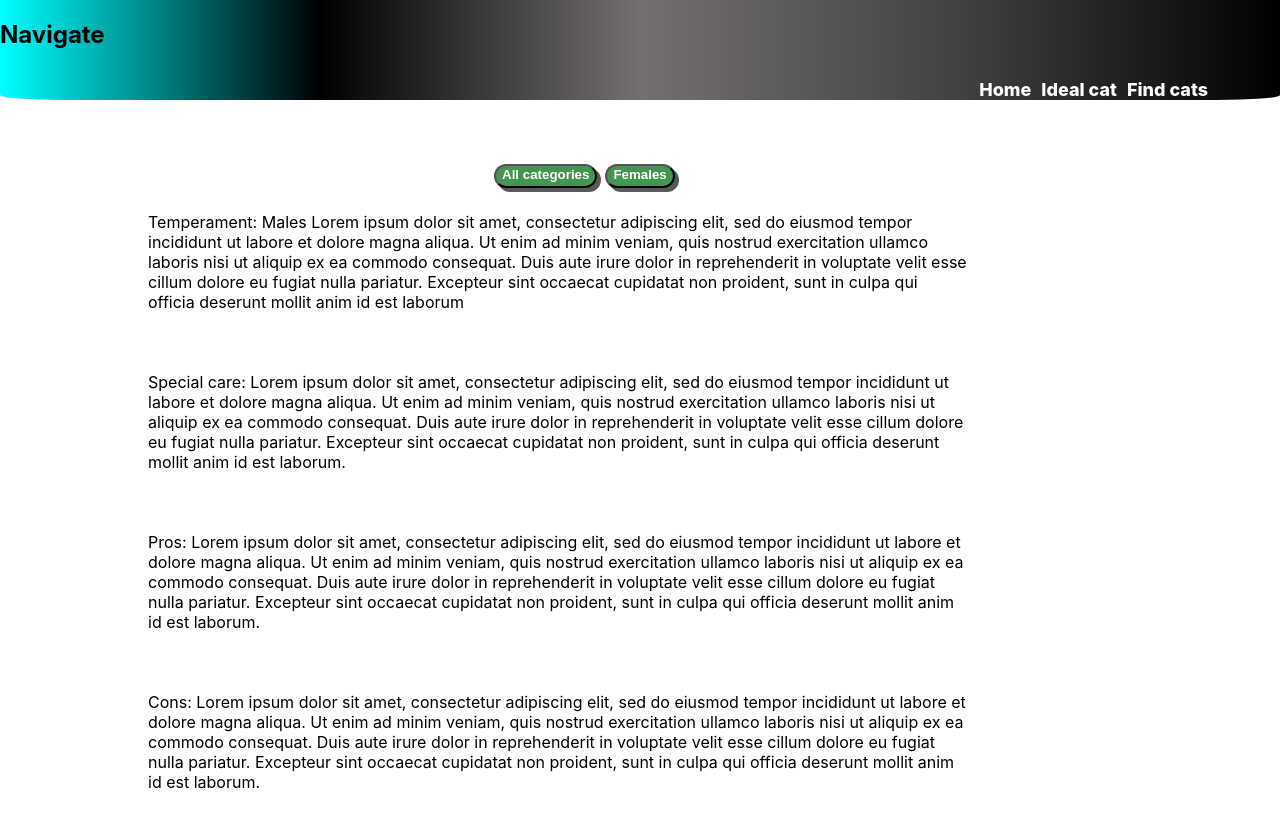
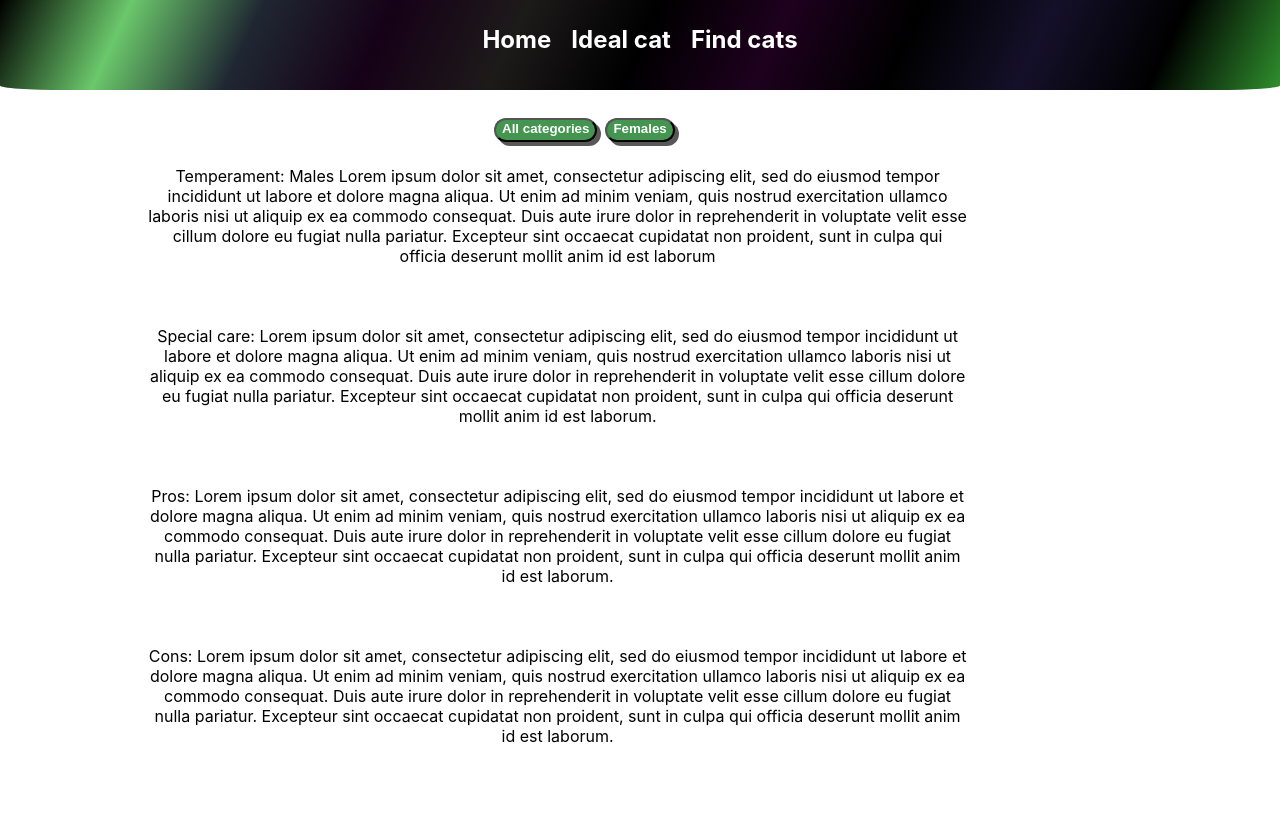
Before and after one commit to traynhamdavid426/Cat-adopt, a React (Create React App) app: page /male in a window 1280 px wide. Shown: the top 828 px of the page. Built offline with nearby package versions, Linux system fonts and the light colour scheme; the HTML template or start-up script is replaced by a standard one.

Commit message:
Updated layout and page functionality

```diff
--- a/src/App.css
+++ b/src/App.css
@@ -1,7 +1,5 @@
 
 
 .App {
-    display: flex;
-    flex-direction: column;
-    min-height: 100vh;
+    text-align: center;
   }
--- a/src/Styles/Nav.css
+++ b/src/Styles/Nav.css
@@ -2,15 +2,18 @@
     top: 0;
     position: sticky;
     max-width: 100%;
-    max-height: 100px;
-    background: linear-gradient(to right,aqua,black,rgb(115, 111, 111), rgb(66, 65, 65),  black);
+    max-height: 80px;
+    background: linear-gradient(295deg,rgb(47, 144, 45)  ,black  ,rgb(21, 16, 42),black ,rgb(30, 1, 30),black, rgb(29, 26, 26) ,rgb(22, 1, 23),rgb(31, 39, 50) ,rgb(107, 200, 107) ,  black  );
     border-bottom-right-radius: 5%;
     border-bottom-left-radius: 5%;
+  padding-bottom: 10px;
+  text-align: center;
   }
 
 
 
   .links {
+
     min-width: 40%;
     max-height: 70%;
     margin-left: auto;
@@ -18,17 +21,18 @@
     padding-top: 10px;
     align-items: center;
     display: column;
-    color: white;
+    color: red;
 
 
   }
 
   .text{
-    font-weight: bold;
-    margin-bottom: 30px;
+    font-weight: bolder;
+    margin-top: 15px;
+    margin-bottom: 0;
     max-width: fit-content;
-  margin-left: auto;
-margin-right: 67px;}
+margin-left: auto;
+margin-right: auto;}
 
   .links a {
     font-weight: 500;
@@ -36,10 +40,10 @@ margin-right: 67px;}
 
   .navbar a {
 
-    margin-bottom: 40px;
-    font-size: large;
-    font-weight: 800;
-    color: white;
+    margin-bottom: auto;
+    font-size: x-large;
+    font-weight: 700;
+    color:white;
     text-decoration: none;
-    margin: 5px;
+    margin: 10px;
   }
--- a/src/SubComponents/Gender/Gender.css
+++ b/src/SubComponents/Gender/Gender.css
@@ -1,5 +1,4 @@
 .container {
-
   display: flex;
   flex-direction: column;
   align-items: center;
@@ -18,42 +17,39 @@
   }
 }
 
-button{
+button {
   background-color: rgb(67, 149, 79);
   color: white;
   font-weight: bold;
   border: bold;
-box-shadow:4px 4px rgb(89, 88, 88);
+  box-shadow: 4px 4px rgb(89, 88, 88);
   padding-bottom: 4px;
   border-radius: 50px;
-margin: 4px;}
+  margin: 4px;
+}
 
-.button-box{background-color:transparent;
+.button-box {
+  background-color: transparent;
   display: flex;
   flex-direction: row;
   margin-left: auto;
   margin-right: auto;
-  min-height: 32px ;
-max-width: 300px ;}
-
-button:hover{cursor: pointer;
-transform:scale(1.1)}
-
-
-.map{ margin-left: 50px;
-
-
-
-  margin-top: 50px ;
-
+  min-height: 32px;
+  max-width: 300px;
 }
 
+button:hover {
+  cursor: pointer;
+  transform: scale(1.1);
+}
 
-
-
+.map {
+  margin-left: 50px;
+  margin-top: 50px;
+}
 
 .display-container {
-  box-shadow:7px 7px rgb(99, 95, 95);
+  box-shadow: 7px 7px rgb(99, 95, 95);
   margin-left: auto;
   margin-right: auto;
   border-style: outset;
@@ -66,35 +62,23 @@ transform:scale(1.1)}
   justify-content: center;
   align-items: center;
   overflow: auto;
-
 }
 
-
-
 @media (max-width: 800px) {
-  /* Adjust properties for smaller screens */
-  .disply-container {
+  .display-container {
     max-width: 100%;
-    height: 500px; /* Adjust height as needed */
+    height: 800px;
   }
 }
 
 @media (max-width: 586px) {
-  /* Further adjust properties for even smaller screens */
   .display-container {
-    height: 600px; /* Adjust height as needed */
+    height: 1000px;
   }
 }
 
-
-
-
-
-
-
 .cat-container {
-
-  box-shadow:7px 7px rgb(99, 95, 95);
+  box-shadow: 7px 7px rgb(99, 95, 95);
   width: 300px;
   margin: 1rem;
   padding: 1rem;
@@ -119,6 +103,9 @@ transform:scale(1.1)}
   margin-bottom: 0.5rem;
 }
 
-.learn{margin-left: auto;
+.learn {
+  margin-left: auto;
   margin-right: auto;
-width: 300px ;}
+  width: 300px;
+  max-width: 100%;
+}
--- a/src/components/Navbar.js
+++ b/src/components/Navbar.js
@@ -21,7 +21,6 @@ import '../Styles/Nav.css'
 const Navbar =() => {return(<div className=" navbar tc">
 <BrowserRouter>
 <header>
-<h2 className="white">Navigate</h2>
     <nav className="links">
     <div className="text">
 <Link  to='/'>Home</Link>
@@ -30,7 +29,8 @@ const Navbar =() => {return(<div className=" navbar tc">
     </nav>
     <div>
     <Routes>
-        <Route path='/' element ={<Home/>}/>
+        <Route path='/*' element ={<Home/>}/>
+        <Route index element ={<Home/>}/>
         <Route path='learncats' element ={<Learncats/>}/>
         <Route path='catfacts' element ={<Catfacts/>}/>
         <Route path='catagedisplay' element ={<Catsagedisplay/>}/>
```
Lines whose indentation alone changed are shown as unchanged.
